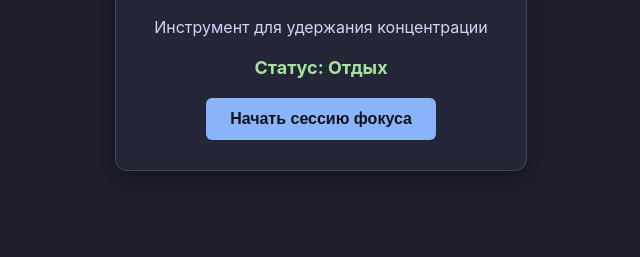
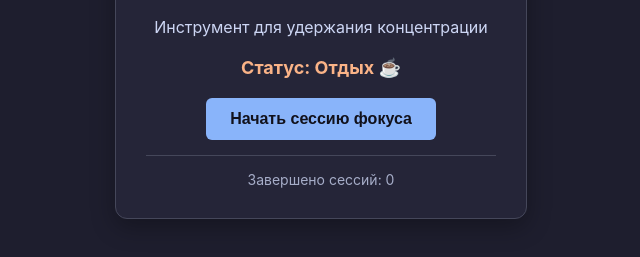
Before and after one commit to husanuartem51-a11y/myproject, a plain HTML site: page index.html in a window 1280 px wide. Shown: the part 113-370 px from the top of the page, without its empty margins (319-959 px from the left). Drawn offline with Linux system fonts and the light colour scheme.

Commit message:
index.html

```diff
--- a/index.html
+++ b/index.html
@@ -8,7 +8,9 @@
         body { font-family: -apple-system, BlinkMacSystemFont, "Segoe UI", Roboto, sans-serif; background: #1e1e2e; color: #cdd6f4; text-align: center; padding: 50px; margin: 0; }
         .card { background: #252538; padding: 30px; border-radius: 12px; max-width: 350px; margin: 0 auto; box-shadow: 0 8px 24px rgba(0,0,0,0.3); border: 1px solid #45475a; }
         h2 { color: #89b4fa; margin-top: 0; }
-        .status { font-size: 18px; margin: 20px 0; font-weight: bold; color: #a6e3a1; }
+        .status { font-size: 18px; margin: 20px 0; font-weight: bold; color: #fab387; }
+        /* Новый стиль для счётчика */
+        .counter { font-size: 14px; margin-top: 15px; color: #a6adc8; border-top: 1px solid #45475a; padding-top: 15px; }
         button { background: #89b4fa; color: #11111b; border: none; padding: 12px 24px; font-size: 16px; font-weight: bold; border-radius: 6px; cursor: pointer; transition: background 0.2s; }
         button:hover { background: #b4befe; }
         button.active { background: #f38ba8; color: #11111b; }
@@ -18,13 +20,19 @@
     <div class="card">
         <h2>FocusChain ⚡</h2>
         <p>Инструмент для удержания концентрации</p>
-        <div class="status" id="statusText">Статус: Отдых</div>
+        <div class="status" id="statusText">Статус: Отдых ☕</div>
         <button id="focusBtn">Начать сессию фокуса</button>
+        <!-- Новое поле счётчика сессий на экране -->
+        <div class="counter" id="counterText">Завершено сессий: 0</div>
     </div>
 
     <script>
         const button = document.getElementById('focusBtn');
         const statusText = document.getElementById('statusText');
+        const counterText = document.getElementById('counterText');
+
+        // Переменная для подсчета сессий
+        let completedSessions = 0;
 
         button.addEventListener('click', () => {
             button.classList.toggle('active');
@@ -36,6 +44,10 @@
                 button.textContent = 'Начать сессию фокуса';
                 statusText.textContent = 'Статус: Отдых ☕';
                 statusText.style.color = '#fab387';
+
+                // Прибавляем +1 к счётчику, когда фокус завершается
+                completedSessions += 1;
+                counterText.textContent = `Завершено сессий: ${completedSessions}`;
             }
         });
     </script>
```
